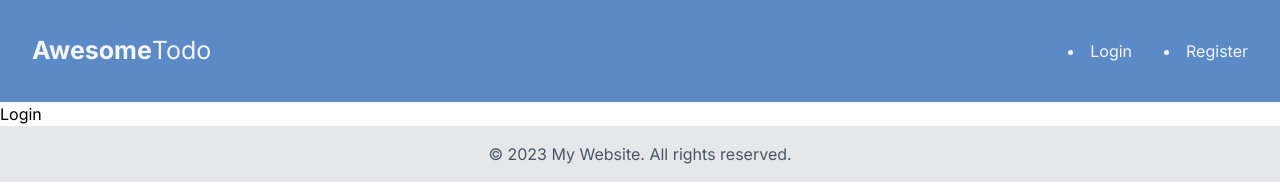
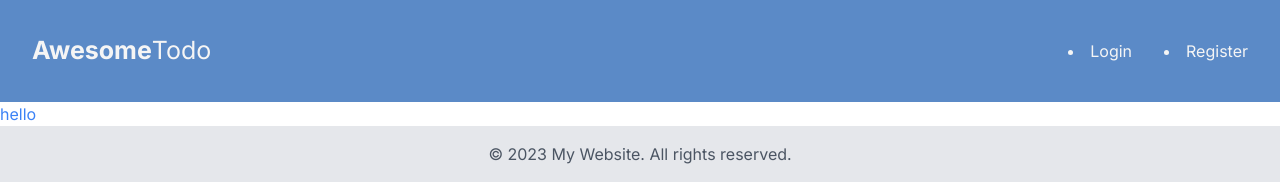
Before and after one commit to ericz02/Project3-Todo-App, a Next.js app: page /login in a window 1280 px wide. Shown: the top 192 px of the page. Built offline with nearby package versions, Linux system fonts and the light colour scheme.

Commit message:
color change for login

```diff
--- a/components/Login.jsx
+++ b/components/Login.jsx
@@ -1,8 +1,5 @@
 const Login = () => {
-  return (
-    <div>
-      <h1>Login</h1>
-    </div>
-  );
+  return <div className="text-blue-500">hello</div>;
 };
+
 export default Login;
--- a/pages/Login.jsx
+++ /dev/null
@@ -1,11 +0,0 @@
-
-const Login = () => {
-
-    return (
-        <div className="text-blue-500">
-            hello
-        </div>
-    )
-}
-
-export default Login
```
